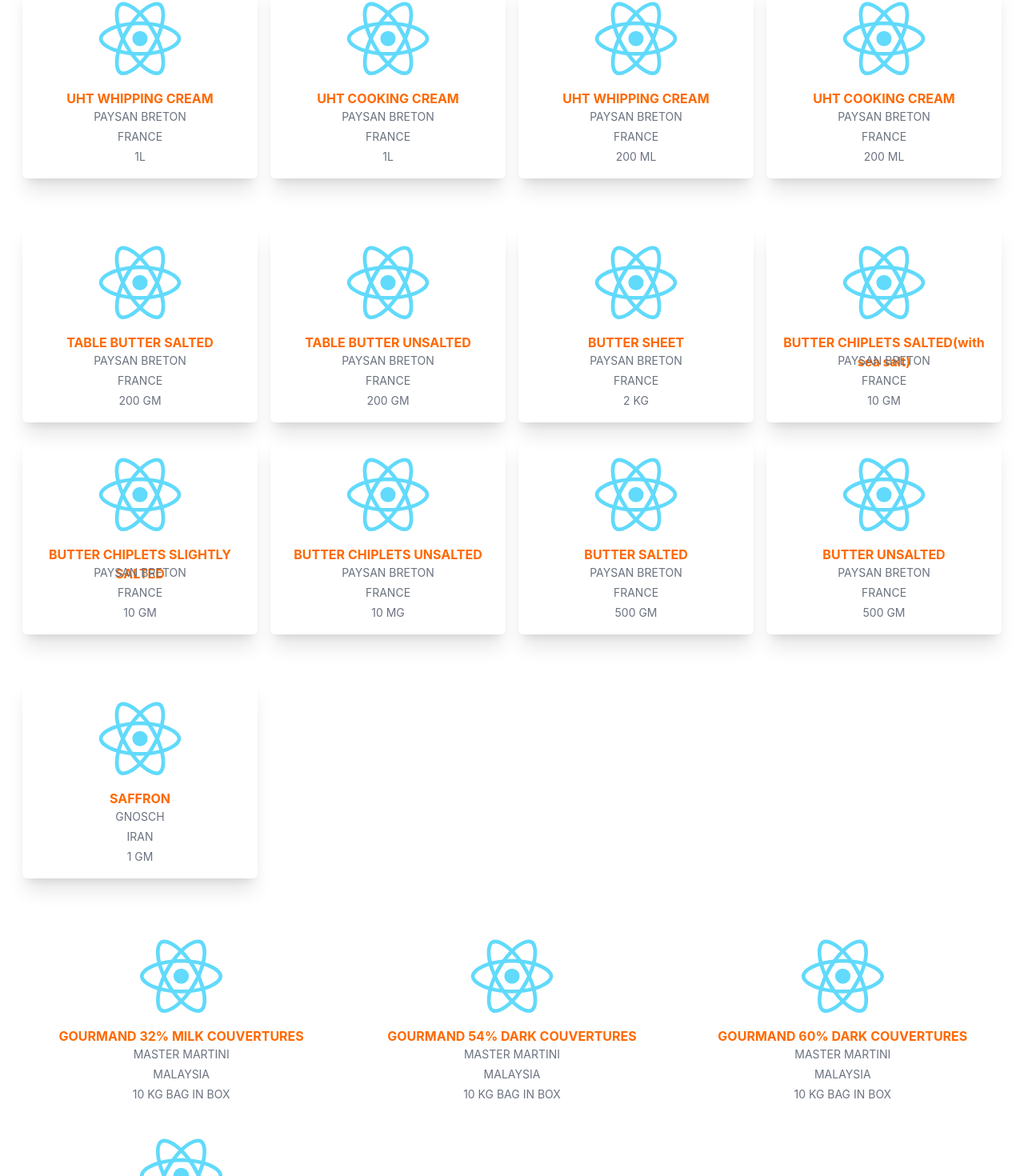
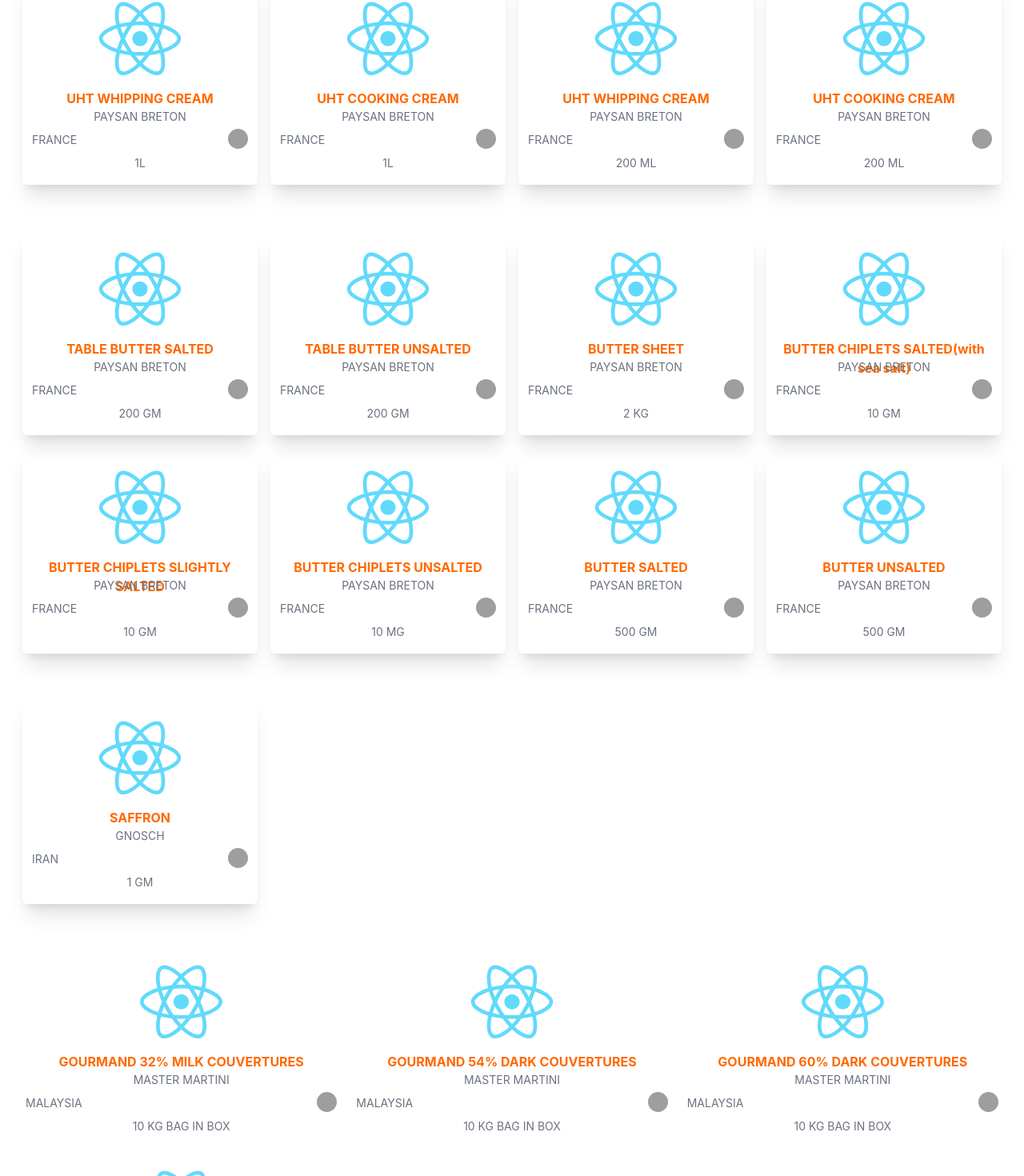
Before and after one commit to GargDivanshu/GNOSCH, a React (Create React App) app: page / in a window 1280 px wide. Shown: the part 5037-6507 px from the top of the page at 80% size. Built offline with nearby package versions, Linux system fonts and the light colour scheme; grey boxes are pictures that could not be loaded; a web font is replaced by a local one.

Commit message:
add flags more

```diff
--- a/src/App.js
+++ b/src/App.js
@@ -7,7 +7,7 @@
 import NONE from './images/NONE.jpeg'
 import{ motion }from "framer-motion";
 import { NavVariants, TextContainer } from './utils/Motion';
-
+import {MdProductionQuantityLimits} from 'react-icons/md'
 
 function App() {
 
@@ -407,11 +407,11 @@
   Brand: "PAYSAN BRETON",
   Place: "FRANCE"
  },
-  {img: `${logo}`,
-  alt: "dwv",
-   Title: "OKAY ",
-   Place: "India",
-  },
+  // {img: `${logo}`,
+  // alt: "dwv",
+  //  Title: "OKAY ",
+  //  Place: "India",
+  // },
 
   ]
 
@@ -790,7 +790,20 @@
       <img src={item.img} alt={item.alt} className="object-contain h-[125px]"/>
       <div className="h-[25px] font-bold text-orange"> {item.Title} </div>
       <div className="h-[25px] text-sm italics text-gray-500"> {item.Brand} </div>
-      <div className="h-[25px] text-sm text-gray-500"> {item.Place} </div>
+      <div className="flex flex-row justify-between">
+      <div className="h-[25px] text-sm text-left my-1 text-gray-500"> {item.Place} </div>
+      <img
+        src={`${(item.Place === "FRANCE") ? "https://th.bing.com/th/id/OIP.RPP275EzjhW01m70KN3J_AHaFj?pid=ImgDet&rs=1" :
+        (item.Place === "DENMARK") ? "https://images5.alphacoders.com/102/thumb-1920-1025675.jpg" :
+        (item.Place === "SPAIN") ? "https://th.bing.com/th/id/OIP.xVDCnvjiX8mkOeOhWUqgzAHaD3?pid=ImgDet&rs=1" :
+        (item.Place === "UNITED KINGDOM") ? "https://2.bp.blogspot.com/-8A3QVbtpV_E/UPJ_z_9ItlI/AAAAAAAAFSE/zqzWc_DGS9I/s1600/Britain+flag+hd+wallpapers.jpg" :
+        (item.Place === "NETHERLANDS") ? "https://th.bing.com/th/id/R.7ca788dcce497a591283d8aa88034272?rik=RnFW3NN%2fVY1wfg&riu=http%3a%2f%2fwww.printableflags.net%2fwp-content%2fuploads%2f2017%2f04%2fflag-netherlands-netherlands-large-flag-eZQEtX.jpg&ehk=yktkqY1mKH2jKQ6L%2fAdQij5pkAHOPlMxbk46U2YsngY%3d&risl=&pid=ImgRaw&r=0" :
+        (item.Place === "ITALY") ? "https://www.sonsofitalylodge.org/wp-content/uploads/2019/05/FlagofItaly.jpg" :
+        (item.Place === "GREECE") ? "https://th.bing.com/th/id/OIP.NpYvSPDlxiZI1Lte4bM1UQHaEo?pid=ImgDet&rs=1" : null}`} className="rounded-full h-[25px] w-[25px] " alt="."
+      />
+      </div>
+
+    {/* </div> */}
       <div className="h-[25px] text-sm text-gray-500"> {item.Qt} </div>
     </div>
     </motion.div>
@@ -838,7 +851,18 @@
       <img src={item.img} alt={item.alt} className="object-contain h-[125px]"/>
       <div className="h-[25px] font-bold text-orange"> {item.Title} </div>
       <div className="h-[25px] text-sm italics text-gray-500"> {item.Brand} </div>
-      <div className="h-[25px] text-sm text-gray-500"> {item.Place} </div>
+      <div className="flex flex-row justify-between">
+      <div className="h-[25px] text-sm text-left my-1 text-gray-500"> {item.Place} </div>
+      <img
+        src={`${(item.Place === "FRANCE") ? "https://th.bing.com/th/id/OIP.RPP275EzjhW01m70KN3J_AHaFj?pid=ImgDet&rs=1" :
+        (item.Place === "DENMARK") ? "https://images5.alphacoders.com/102/thumb-1920-1025675.jpg" :
+        (item.Place === "SPAIN") ? "https://th.bing.com/th/id/OIP.xVDCnvjiX8mkOeOhWUqgzAHaD3?pid=ImgDet&rs=1" :
+        (item.Place === "UNITED KINGDOM") ? "https://2.bp.blogspot.com/-8A3QVbtpV_E/UPJ_z_9ItlI/AAAAAAAAFSE/zqzWc_DGS9I/s1600/Britain+flag+hd+wallpapers.jpg" :
+        (item.Place === "NETHERLANDS") ? "https://th.bing.com/th/id/R.7ca788dcce497a591283d8aa88034272?rik=RnFW3NN%2fVY1wfg&riu=http%3a%2f%2fwww.printableflags.net%2fwp-content%2fuploads%2f2017%2f04%2fflag-netherlands-netherlands-large-flag-eZQEtX.jpg&ehk=yktkqY1mKH2jKQ6L%2fAdQij5pkAHOPlMxbk46U2YsngY%3d&risl=&pid=ImgRaw&r=0" :
+        (item.Place === "ITALY") ? "https://www.sonsofitalylodge.org/wp-content/uploads/2019/05/FlagofItaly.jpg" :
+        (item.Place === "GREECE") ? "https://th.bing.com/th/id/OIP.NpYvSPDlxiZI1Lte4bM1UQHaEo?pid=ImgDet&rs=1" : null}`} className="rounded-full h-[25px] w-[25px] " alt="."
+      />
+      </div>
       <div className="h-[25px] text-sm text-gray-500"> {item.Qt} </div>
     </div>
     </motion.div>
@@ -885,7 +909,20 @@
       <img src={item.img} alt={item.alt} className="object-contain h-[125px]"/>
       <div className="h-[25px] font-bold text-orange"> {item.Title} </div>
       <div className="h-[25px] text-sm italics text-gray-500"> {item.Brand} </div>
-      <div className="h-[25px] text-sm text-gray-500"> {item.Place} </div>
+      <div className="flex flex-row justify-between">
+      <div className="h-[25px] text-sm text-left my-1 text-gray-500"> {item.Place} </div>
+      <img
+        src={`${(item.Place === "FRANCE") ? "https://th.bing.com/th/id/OIP.RPP275EzjhW01m70KN3J_AHaFj?pid=ImgDet&rs=1" :
+        (item.Place === "DENMARK") ? "https://images5.alphacoders.com/102/thumb-1920-1025675.jpg" :
+        (item.Place === "SPAIN") ? "https://th.bing.com/th/id/OIP.xVDCnvjiX8mkOeOhWUqgzAHaD3?pid=ImgDet&rs=1" :
+        (item.Place === "UNITED KINGDOM") ? "https://2.bp.blogspot.com/-8A3QVbtpV_E/UPJ_z_9ItlI/AAAAAAAAFSE/zqzWc_DGS9I/s1600/Britain+flag+hd+wallpapers.jpg" :
+        (item.Place === "NETHERLANDS") ? "https://th.bing.com/th/id/R.7ca788dcce497a591283d8aa88034272?rik=RnFW3NN%2fVY1wfg&riu=http%3a%2f%2fwww.printableflags.net%2fwp-content%2fuploads%2f2017%2f04%2fflag-netherlands-netherlands-large-flag-eZQEtX.jpg&ehk=yktkqY1mKH2jKQ6L%2fAdQij5pkAHOPlMxbk46U2YsngY%3d&risl=&pid=ImgRaw&r=0" :
+        (item.Place === "ITALY") ? "https://www.sonsofitalylodge.org/wp-content/uploads/2019/05/FlagofItaly.jpg" :
+        (item.Place === "GREECE") ? "https://th.bing.com/th/id/OIP.NpYvSPDlxiZI1Lte4bM1UQHaEo?pid=ImgDet&rs=1" :
+        (item.Place === "IRAN") ? "https://th.bing.com/th/id/OIP.u2msSU_OMglAU6LKlRsPWwHaEK?pid=ImgDet&rs=1" :
+        (item.Place === "MALAYSIA") ? "https://blog.venuerific.com/wp-content/uploads/2016/10/stock-footage-flag-of-malaysia-with-fabric-structure-looping.jpg" : null}`} className="rounded-full h-[25px] w-[25px] " alt="."
+      />
+      </div>
       <div className="h-[25px] text-sm text-gray-500"> {item.Qt} </div>
     </div>
     </motion.div>
@@ -934,7 +971,20 @@
       <img src={item.img} alt={item.alt} className="object-contain h-[125px]"/>
       <div className="h-[25px] font-bold text-orange"> {item.Title} </div>
       <div className="h-[25px] text-sm italics text-gray-500"> {item.Brand} </div>
-      <div className="h-[25px] text-sm text-gray-500"> {item.Place} </div>
+      <div className="flex flex-row justify-between">
+      <div className="h-[25px] text-sm text-left my-1 text-gray-500"> {item.Place} </div>
+      <img
+        src={`${(item.Place === "FRANCE") ? "https://th.bing.com/th/id/OIP.RPP275EzjhW01m70KN3J_AHaFj?pid=ImgDet&rs=1" :
+        (item.Place === "DENMARK") ? "https://images5.alphacoders.com/102/thumb-1920-1025675.jpg" :
+        (item.Place === "SPAIN") ? "https://th.bing.com/th/id/OIP.xVDCnvjiX8mkOeOhWUqgzAHaD3?pid=ImgDet&rs=1" :
+        (item.Place === "UNITED KINGDOM") ? "https://2.bp.blogspot.com/-8A3QVbtpV_E/UPJ_z_9ItlI/AAAAAAAAFSE/zqzWc_DGS9I/s1600/Britain+flag+hd+wallpapers.jpg" :
+        (item.Place === "NETHERLANDS") ? "https://th.bing.com/th/id/R.7ca788dcce497a591283d8aa88034272?rik=RnFW3NN%2fVY1wfg&riu=http%3a%2f%2fwww.printableflags.net%2fwp-content%2fuploads%2f2017%2f04%2fflag-netherlands-netherlands-large-flag-eZQEtX.jpg&ehk=yktkqY1mKH2jKQ6L%2fAdQij5pkAHOPlMxbk46U2YsngY%3d&risl=&pid=ImgRaw&r=0" :
+        (item.Place === "ITALY") ? "https://www.sonsofitalylodge.org/wp-content/uploads/2019/05/FlagofItaly.jpg" :
+        (item.Place === "GREECE") ? "https://th.bing.com/th/id/OIP.NpYvSPDlxiZI1Lte4bM1UQHaEo?pid=ImgDet&rs=1" :
+        (item.Place === "IRAN") ? "https://th.bing.com/th/id/OIP.u2msSU_OMglAU6LKlRsPWwHaEK?pid=ImgDet&rs=1" :
+        (item.Place === "MALAYSIA") ? "https://blog.venuerific.com/wp-content/uploads/2016/10/stock-footage-flag-of-malaysia-with-fabric-structure-looping.jpg" : null}`} className="rounded-full h-[25px] w-[25px] " alt="."
+      />
+      </div>
       <div className="h-[25px] text-sm text-gray-500"> {item.Qt} </div>
     </div>
     </motion.div>
```
